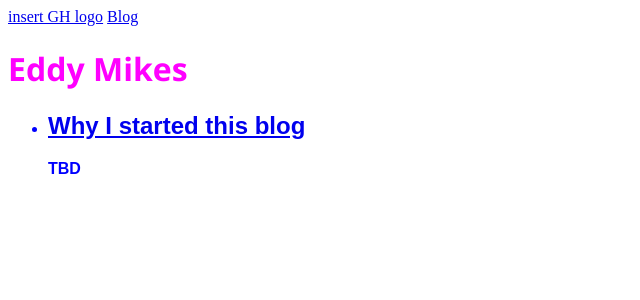
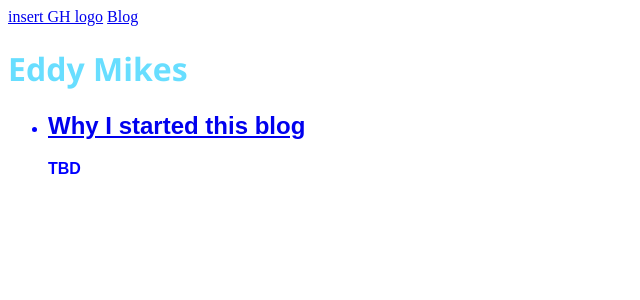
Before and after one commit to emikes919/eddymikes_blog, a Jekyll site: the page built from index.html, in a window 1280 px wide. Shown: the top 300 px of the page, without its empty margins (0-640 px from the left). Built offline with Jekyll 4.4.1, drawn with Linux system fonts in a browser that asks for light colours.

```diff
--- a/_sass/main.scss
+++ b/_sass/main.scss
@@ -5,6 +5,6 @@
 }
 
 .main-title {
-    color: magenta;
+    color: rgb(104, 222, 255);
     font-family: 'Segoe UI', Tahoma, Geneva, Verdana, sans-serif;
 }
--- a/index.html
+++ b/index.html
@@ -7,7 +7,7 @@ title: Eddy Mikes
 <ul>
     {% for post in site.posts %}
         <li class="post-title">
-            <h2><a href="eddymikes.me {{ post.url }}">{{ post.title }}</a></h2>
+            <h2><a href="https://eddymikes.me {{ post.url }}">{{ post.title }}</a></h2>
             {{ post.excerpt }}
         </li>
     {% endfor %}
```
